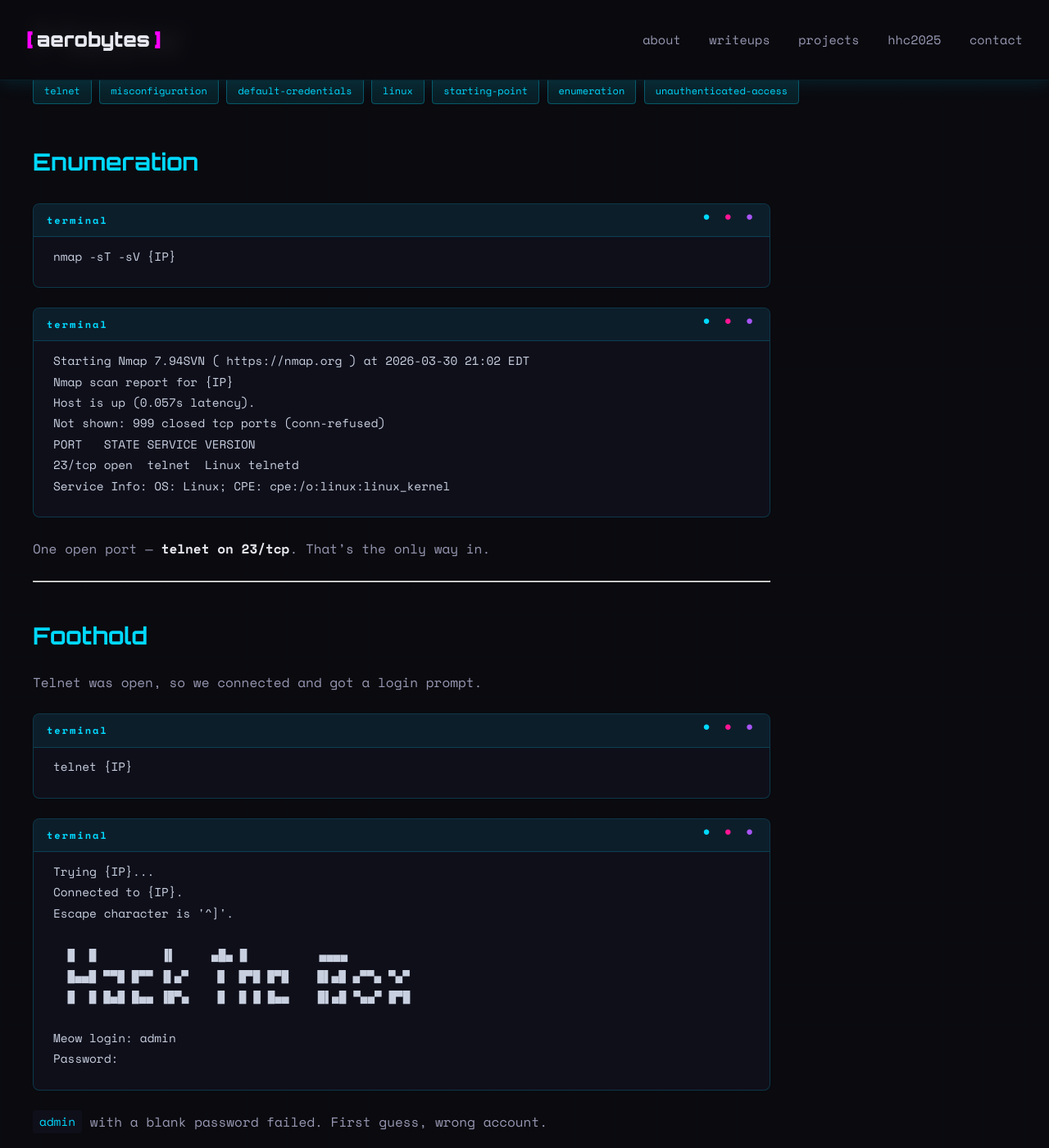
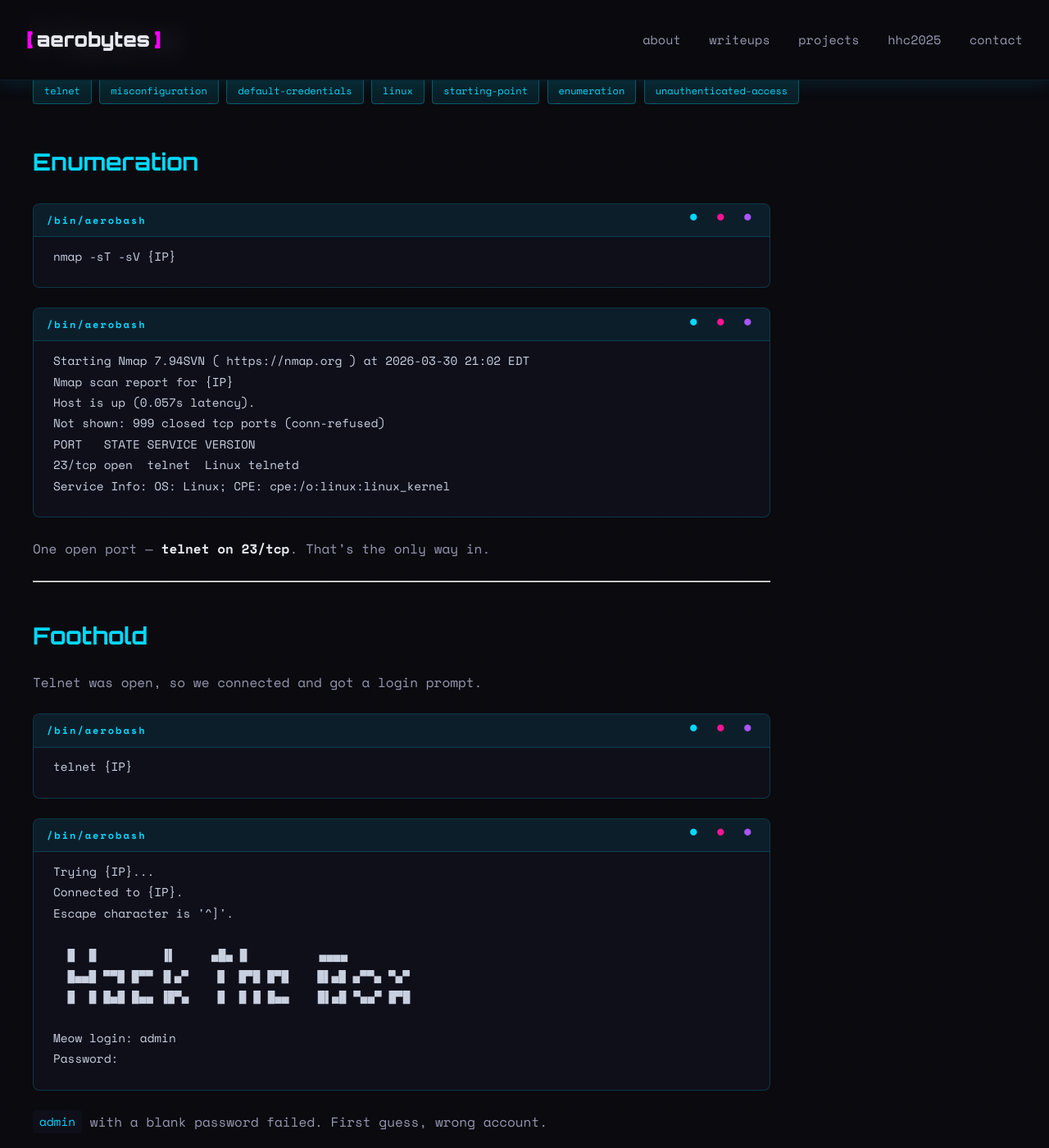
Before and after one commit to Aeronique/aerobytes-site, a Jekyll site: the page built from _posts/2026-03-30-htb-meow.md, in a window 1280 px wide and 1400 px high, scrolled down 225 px. Shown: the whole window at 82% size. Built offline with Jekyll 4.4.1, drawn with Linux system fonts in a browser that asks for light colours.

Commit message:
Update style.css

```diff
--- a/assets/css/style.css
+++ b/assets/css/style.css
@@ -1152,7 +1152,7 @@ strong {
 }
 
 .writeup-content pre::before {
-    content: 'terminal';
+    content: '/bin/aerobash';
     position: absolute;
     top: 0;
     left: 0;
@@ -1178,8 +1178,8 @@ strong {
     height: 2.1rem;
     display: flex;
     align-items: center;
-    font-size: 0.95rem;
-    letter-spacing: 4px;
+    font-size: 1.2rem;
+    letter-spacing: 5px;
     background: linear-gradient(
         to right,
         var(--cyber-blue)    0%   33%,
```
